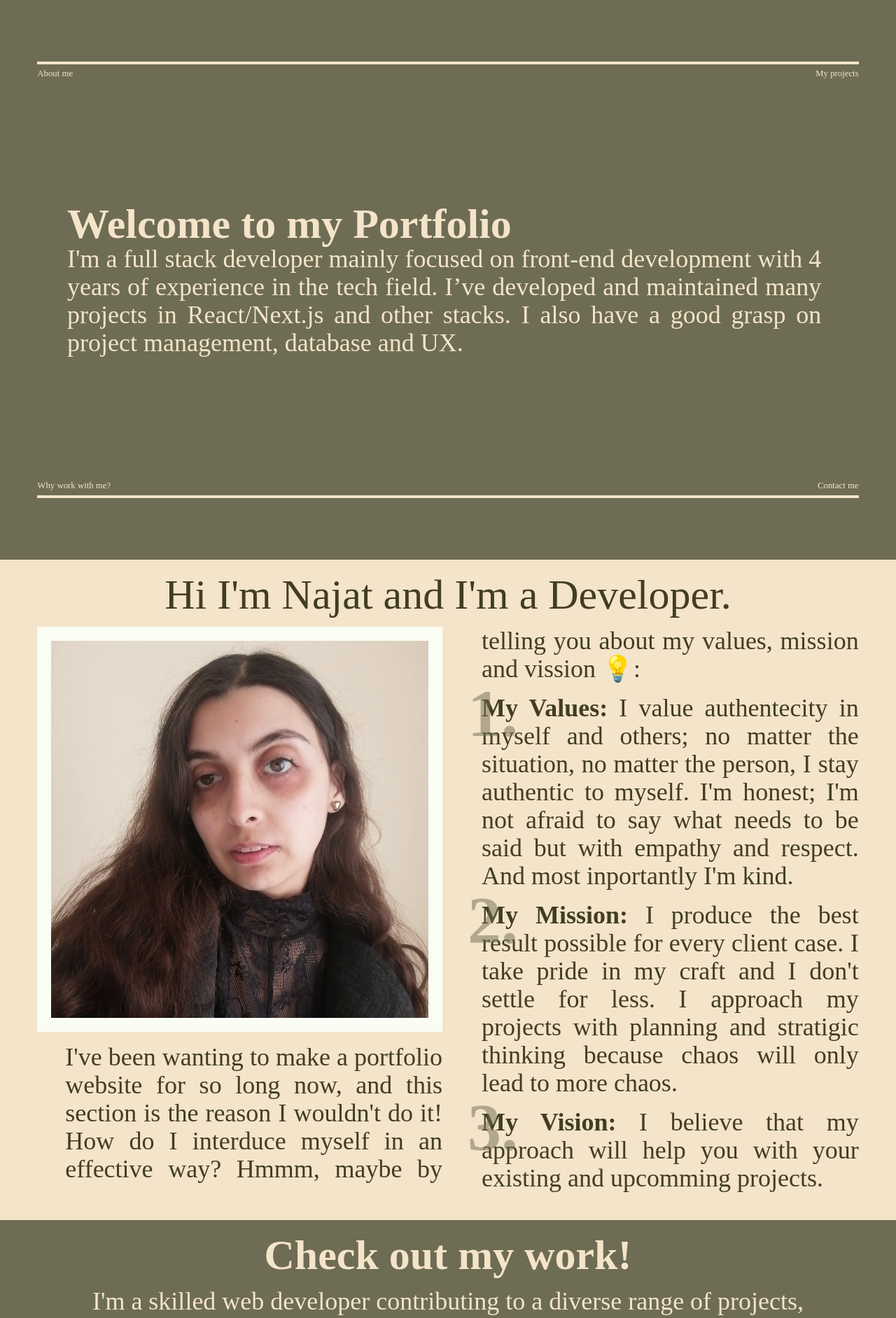
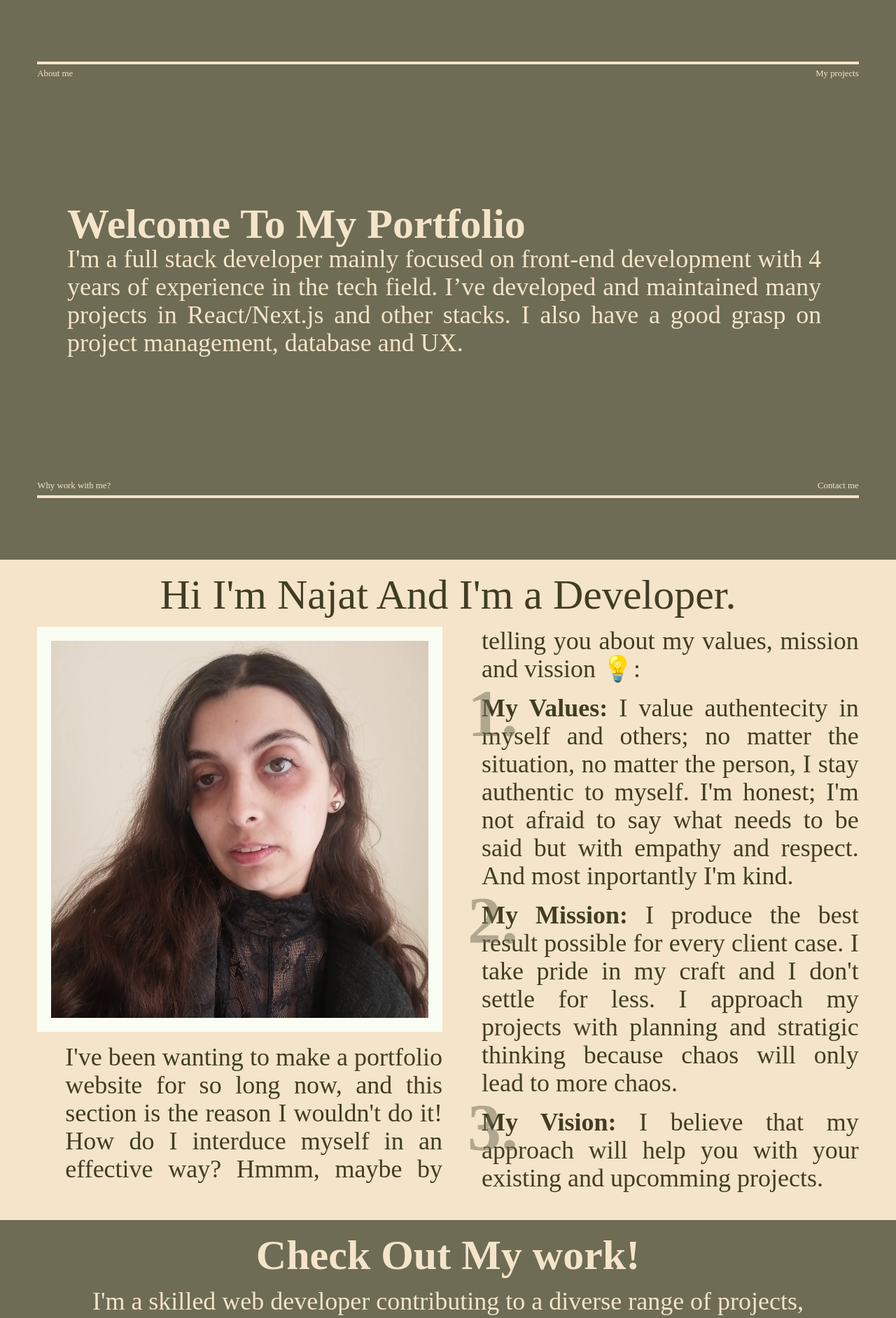
Before and after one commit to ninaismail/najatismailportfolio, a React (Vite) app: page / in a window 1280 px wide. Shown: the top 1884 px of the page at 70% size. Built offline with nearby package versions, Linux system fonts and the light colour scheme.

Commit message:
Title fixes

```diff
--- a/src/components/About.jsx
+++ b/src/components/About.jsx
@@ -1,7 +1,7 @@
 const About = () => {
     return (
     <section className="w-full 2xl:h-screen mx-auto py-5 bg-beige text-darkolive flex flex-col justify-center items-center gap-y-4">
-        <h1 className="2xl:text-7xl xl:text-6xl lg:text-5xl md:text-4xl sm:text-3xl text-2xl text-center font-[500]">Hi I'm Najat and I'm a Developer.</h1>
+        <h1 className="2xl:text-7xl xl:text-6xl lg:text-5xl md:text-4xl sm:text-3xl text-2xl text-center font-[500]">Hi I'm Najat And I'm a Developer.</h1>
         <ul className="w-11/12 list-style-none 2xl:columns-3 sm:columns-2 space-y-4">
             <img alt="Najat Ismail"
             loading="lazy"
--- a/src/components/Banner.jsx
+++ b/src/components/Banner.jsx
@@ -8,7 +8,7 @@ const Banner = () => {
                 </div>
             </div>
             <div className="2xl:w-8/12 w-11/12 sm:ps-24 ps-4 sm:leading-relaxed">
-                <h1 className="2xl:text-7xl xl:text-6xl lg:text-5xl md:text-4xl sm:text-3xl text-xl font-[700]">Welcome to my Portfolio</h1>
+                <h1 className="2xl:text-7xl xl:text-6xl lg:text-5xl md:text-4xl sm:text-3xl text-xl font-[700]">Welcome To My Portfolio</h1>
                 <p className="lg:text-4xl md:text-xl sm:text-lg font-[300] text-justify">I'm a full stack developer mainly focused on front-end development with 4 years of experience in the tech field. I’ve developed and  maintained many projects in React/Next.js and other stacks. I also have a good grasp on project management, database and UX.</p>
             </div>
             <div className="w-11/12 border-b-[4px] border-beige mx-auto">
--- a/src/components/Projects.jsx
+++ b/src/components/Projects.jsx
@@ -87,7 +87,7 @@ const Projects = () => {
     };
     return (
         <section id="my_projects" className="relative w-full h-full mx-auto py-5 bg-olive text-beige text-center flex flex-col justify-center gap-4">
-            <h1 className="2xl:text-7xl xl:text-6xl lg:text-5xl md:text-4xl sm:text-3xl text-2xl font-[700]">Check out my work!</h1>
+            <h1 className="2xl:text-7xl xl:text-6xl lg:text-5xl md:text-4xl sm:text-3xl text-2xl font-[700]">Check Out My work!</h1>
             <p className="w-11/12 mx-auto lg:text-4xl md:text-xl sm:text-lg text-center font-[300]">
             I'm a skilled web developer contributing to a diverse range of projects, showcasing proficiency in web development and modern technology stacks. Here's a snapshot of some of my notable projects:
             </p>
```
